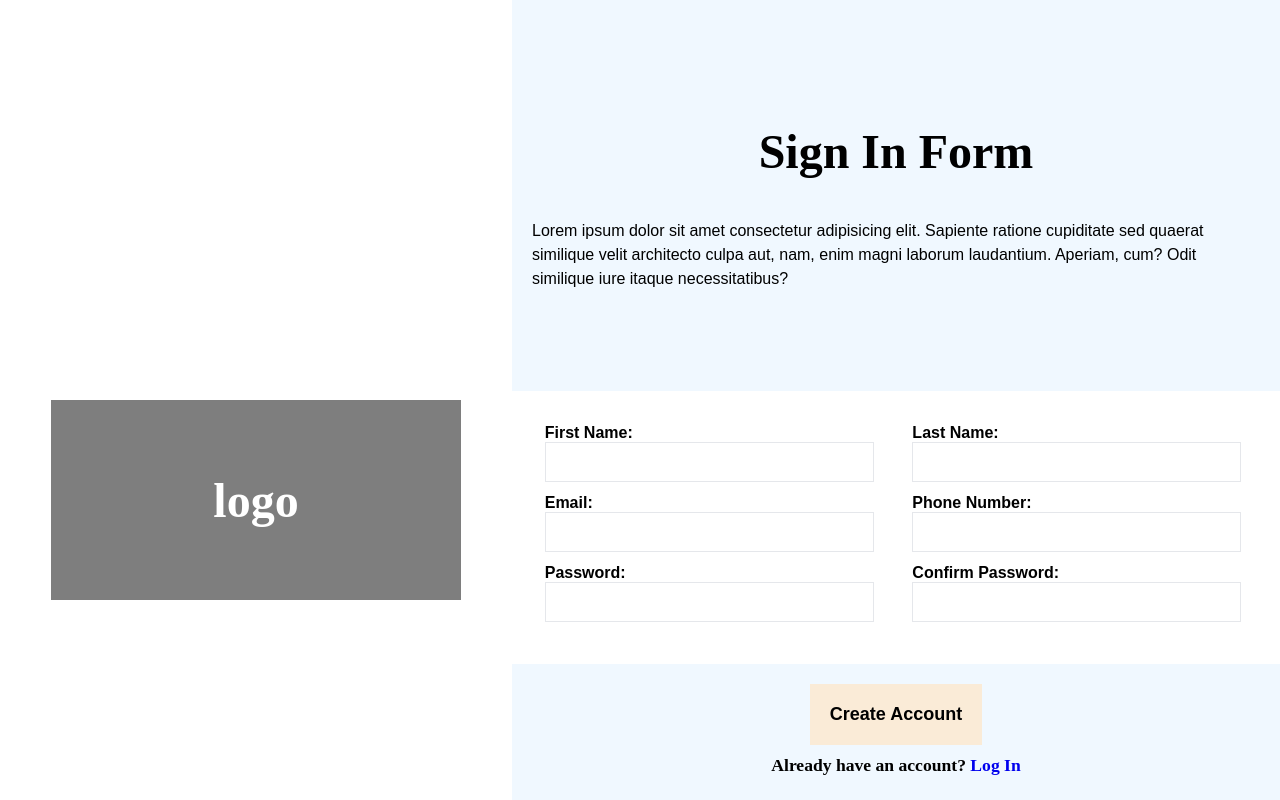
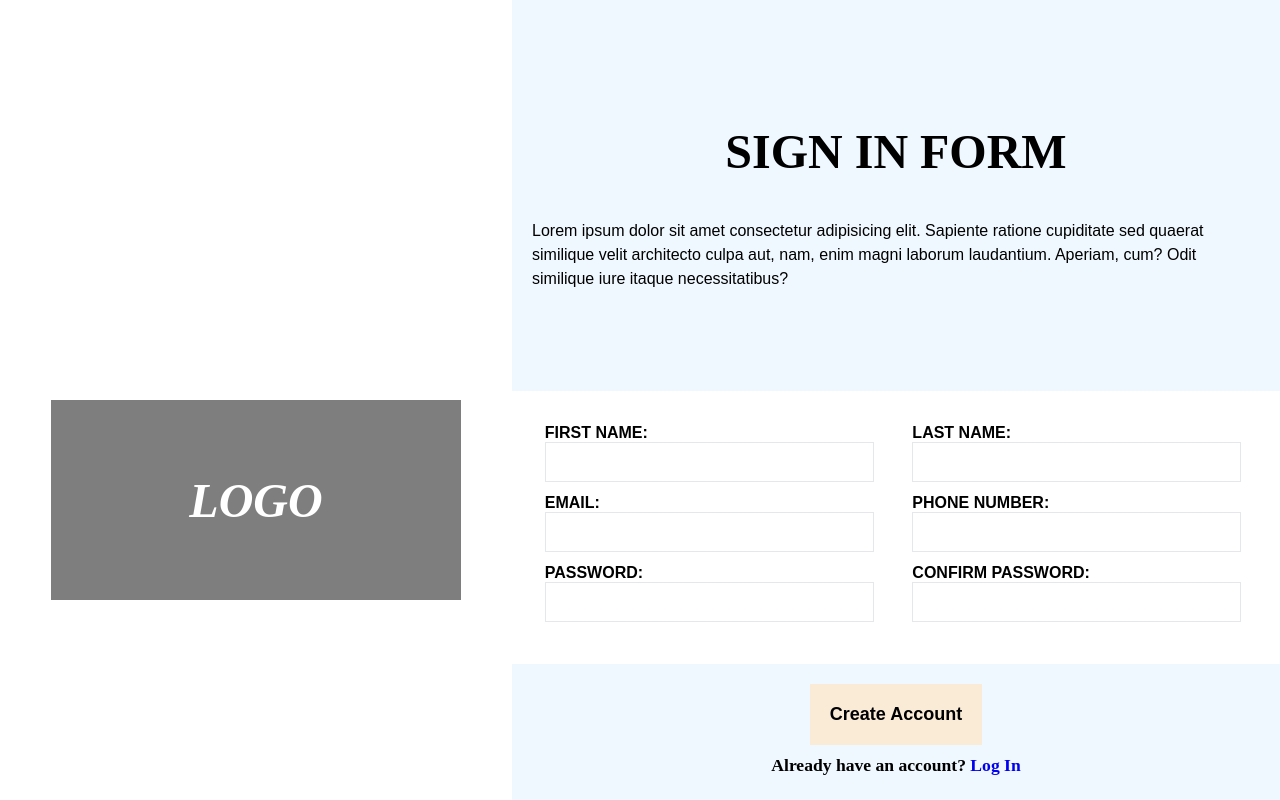
Before and after one commit to biroue10/Sign-up-Form, a website: page index.html in a window 1280 px wide. Shown: the top 800 px of the page. Drawn offline with Linux system fonts and the light colour scheme.

Commit message:
refactor my code

```diff
--- a/index.html
+++ b/index.html
@@ -30,11 +30,11 @@
               <tr>
                 <td>
                   <label for="first-name">First Name:</label>
-                  <input type="text" required />
+                  <input type="text" required name="first-name" id="first-name"/>
                 </td>
                 <td>
                   <label for="last-name">Last Name:</label>
-                  <input type="text" required />
+                  <input type="text" required name="last-name" id="last-name"/>
                 </td>
               </tr>
               <tr>
--- a/style.css
+++ b/style.css
@@ -37,7 +37,7 @@ form {
 label {
   display: block;
   font-weight: 700;
-  text-transform: capitalize;
+  text-transform: uppercase;
   font-family: Arial, Helvetica, sans-serif;
 }
 table {
@@ -70,7 +70,7 @@ a {
 h1{
     position: relative;
     bottom: 100px;
-    text-transform: capitalize;
+    text-transform: uppercase;
     font-weight: bold;
     font-size: 3rem;
 }
@@ -97,4 +97,6 @@ h1{
     align-items: center;
     font-size: 3rem;
     font-weight: 900;
+    text-transform:uppercase;
+    font-style: italic;
 }
```
